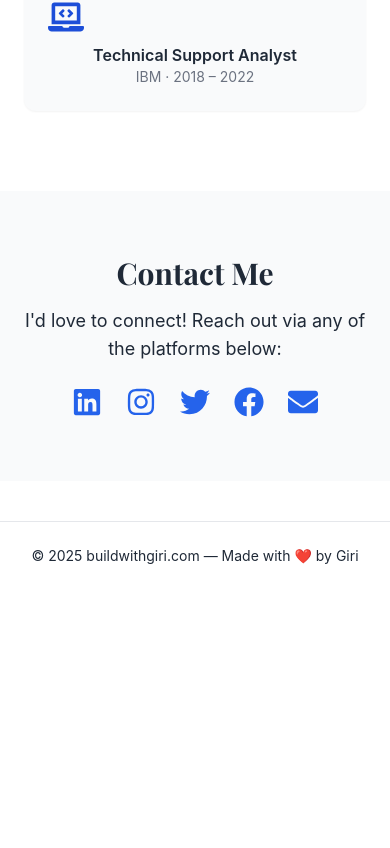
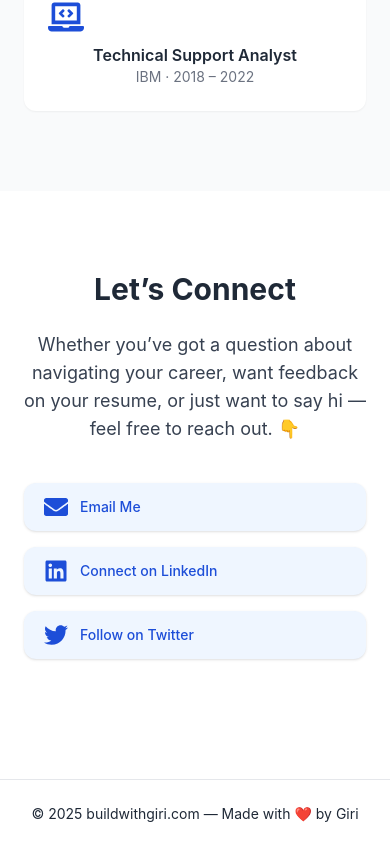
Before and after one commit to giriraj1310/buildwithgiri, a React (Vite) app: page / in a window 390 px wide. Shown: the part 2511-3359 px from the top of the page. Before the commit the page ends 3101 px from the top, so only its background shows below. Built offline with nearby package versions, Linux system fonts and the light colour scheme.

Commit message:
Improved mobile view with navbar adding pill buttons and made changes to the contact section

```diff
--- a/src/components/Navbar.jsx
+++ b/src/components/Navbar.jsx
@@ -88,24 +88,37 @@ export default function Navbar({ isMobileMenuOpen, setMobileMenuOpen }) {
             </nav>
 
             {isMobileMenuOpen && (
-        <div className="md:hidden bg-white shadow-md px-6 py-4 space-y-2">
-          <Link to="about" smooth={true} duration={500} offset={-60} className="block hover:text-blue-600 cursor-pointer">
+                <div className="md:hidden fixed top-16 left-0 w-full bg-white shadow-md px-6 py-4 space-y-3 z-40">
+                    <Link
+                        to="about"
+                        smooth={true}
+                        duration={500}
+                        offset={-60}
+                        className="block text-center px-4 py-2 rounded-full bg-blue-50 hover:bg-blue-100 text-blue-700 transition font-medium"
+                    >
                         About
                     </Link>
-          <Link to="career" smooth={true} duration={500} offset={-60} className="block hover:text-blue-600 cursor-pointer">
+                    <Link
+                        to="career"
+                        smooth={true}
+                        duration={500}
+                        offset={-60}
+                        className="block text-center px-4 py-2 rounded-full bg-blue-50 hover:bg-blue-100 text-blue-700 transition font-medium"
+                    >
                         Career
                     </Link>
-          {/* <Link to="students" smooth={true} duration={500} offset={-60} className="block hover:text-blue-600 cursor-pointer">
-            For Students
-          </Link>
-          <Link to="blog" smooth={true} duration={500} offset={-60} className="block hover:text-blue-600 cursor-pointer">
-            Blog
-          </Link> */}
-          <Link to="contact" smooth={true} duration={500} offset={-60} className="block hover:text-blue-600 cursor-pointer">
+                    <Link
+                        to="contact"
+                        smooth={true}
+                        duration={500}
+                        offset={-60}
+                        className="block text-center px-4 py-2 rounded-full bg-blue-50 hover:bg-blue-100 text-blue-700 transition font-medium"
+                    >
                         Contact
                     </Link>
                 </div>
             )}
+
         </>
     );
 }
--- a/src/sections/Career.jsx
+++ b/src/sections/Career.jsx
@@ -8,23 +8,23 @@ import { FaLaptopCode } from "react-icons/fa";
 
 export default function Career() {
     return (
-        <section className="py-20 px-6 bg-white text-center">
+        <section className="py-20 px-6 bg-gray-50 text-center">
             <h3 className="text-3xl font-bold mb-6">My Career Path</h3>
             <p className="max-w-3xl mx-auto text-lg text-gray-700 mb-10">
                 From 3 internships and full time at IBM, exploring consulting at Oracle to managing enterprise clients at Adobe, my career has been about solving real problems, building systems that scale, and helping people grow along the way.
             </p>
             <div className="max-w-4xl mx-auto grid grid-cols-1 sm:grid-cols-2 md:grid-cols-3 gap-6">
-                <div className="bg-gray-50 rounded-xl p-6 shadow-sm">
+                <div className="bg-white rounded-xl p-6 shadow-sm">
                     <div className="text-4xl text-red-600 mb-2"><SiAdobe /></div>
                     <p className="font-semibold">Support Services Manager</p>
                     <p className="text-sm text-gray-500">Adobe · 2024 – Present</p>
                 </div>
-                <div className="bg-gray-50 rounded-xl p-6 shadow-sm">
+                <div className="bg-white rounded-xl p-6 shadow-sm">
                     <div className="text-4xl text-orange-500 mb-2"><SiOracle /></div>
                     <p className="font-semibold">Principal Consultant</p>
                     <p className="text-sm text-gray-500">Oracle · 2022 – 2024</p>
                 </div>
-                <div className="bg-gray-50 rounded-xl p-6 shadow-sm">
+                <div className="bg-white rounded-xl p-6 shadow-sm">
                     <div className="text-4xl text-blue-700 mb-2"><FaLaptopCode /></div>
                     <p className="font-semibold">Technical Support Analyst</p>
                     <p className="text-sm text-gray-500">IBM · 2018 – 2022</p>
--- a/src/sections/Contact.jsx
+++ b/src/sections/Contact.jsx
@@ -1,20 +1,66 @@
+// // src/sections/Contact.jsx
+
+// import React from "react";
+// import { FaLinkedin, FaInstagram, FaTwitter, FaFacebook, FaEnvelope } from "react-icons/fa";
+
+// export default function Contact() {
+//   return (
+//     <section id="contact" className="py-16 px-6 bg-gray-50 text-center">
+//       <h3 className="text-3xl font-display font-semibold mb-4">Contact Me</h3>
+//       <p className="text-lg mb-6">I'd love to connect! Reach out via any of the platforms below:</p>
+//       <div className="flex justify-center gap-6 text-3xl text-blue-600">
+//         <a href="https://www.linkedin.com/in/girirajbhagat" target="_blank" rel="noopener noreferrer" className="hover:scale-110 transition-transform"><FaLinkedin /></a>
+//         <a href="https://www.instagram.com/gb.eth" target="_blank" rel="noopener noreferrer" className="hover:scale-110 transition-transform"><FaInstagram /></a>
+//         <a href="https://twitter.com/GirirajBhagat" target="_blank" rel="noopener noreferrer" className="hover:scale-110 transition-transform"><FaTwitter /></a>
+//         <a href="https://www.facebook.com/giriraj.bhagat.5" target="_blank" rel="noopener noreferrer" className="hover:scale-110 transition-transform"><FaFacebook /></a>
+//         <a href="mailto:buildwithgiri@gmail.com" className="hover:scale-110 transition-transform"><FaEnvelope /></a>
+//       </div>
+//     </section>
+//   );
+// }
+
 // src/sections/Contact.jsx
 
 import React from "react";
-import { FaLinkedin, FaInstagram, FaTwitter, FaFacebook, FaEnvelope } from "react-icons/fa";
+import { FaLinkedin, FaEnvelope, FaTwitter } from "react-icons/fa";
 
 export default function Contact() {
   return (
-    <section id="contact" className="py-16 px-6 bg-gray-50 text-center">
-      <h3 className="text-3xl font-display font-semibold mb-4">Contact Me</h3>
-      <p className="text-lg mb-6">I'd love to connect! Reach out via any of the platforms below:</p>
-      <div className="flex justify-center gap-6 text-3xl text-blue-600">
-        <a href="https://www.linkedin.com/in/girirajbhagat" target="_blank" rel="noopener noreferrer" className="hover:scale-110 transition-transform"><FaLinkedin /></a>
-        <a href="https://www.instagram.com/gb.eth" target="_blank" rel="noopener noreferrer" className="hover:scale-110 transition-transform"><FaInstagram /></a>
-        <a href="https://twitter.com/GirirajBhagat" target="_blank" rel="noopener noreferrer" className="hover:scale-110 transition-transform"><FaTwitter /></a>
-        <a href="https://www.facebook.com/giriraj.bhagat.5" target="_blank" rel="noopener noreferrer" className="hover:scale-110 transition-transform"><FaFacebook /></a>
-        <a href="mailto:buildwithgiri@gmail.com" className="hover:scale-110 transition-transform"><FaEnvelope /></a>
-      </div>
+    <section className="py-20 px-6 bg-white text-center">
+      <h3 className="text-3xl font-bold mb-6">Let’s Connect</h3>
+      <p className="max-w-2xl mx-auto text-lg text-gray-700 mb-10">
+        Whether you’ve got a question about navigating your career, want feedback on your resume, or just want to say hi — feel free to reach out. 👇
+      </p>
+      <div className="flex flex-col sm:flex-row justify-center gap-4 sm:gap-6 mt-6">
+  <a
+    href="mailto:giriraj@example.com"
+    aria-label="Email"
+    className="flex items-center gap-3 bg-blue-50 hover:bg-blue-100 transition px-5 py-3 rounded-xl shadow text-blue-700"
+  >
+    <FaEnvelope className="text-2xl" />
+    <span className="text-sm font-medium">Email Me</span>
+  </a>
+  <a
+    href="https://www.linkedin.com/in/girirajbhagat/"
+    target="_blank"
+    rel="noopener noreferrer"
+    aria-label="LinkedIn"
+    className="flex items-center gap-3 bg-blue-50 hover:bg-blue-100 transition px-5 py-3 rounded-xl shadow text-blue-700"
+  >
+    <FaLinkedin className="text-2xl" />
+    <span className="text-sm font-medium">Connect on LinkedIn</span>
+  </a>
+  <a
+    href="https://twitter.com/yourhandle"
+    target="_blank"
+    rel="noopener noreferrer"
+    aria-label="Twitter"
+    className="flex items-center gap-3 bg-blue-50 hover:bg-blue-100 transition px-5 py-3 rounded-xl shadow text-blue-700"
+  >
+    <FaTwitter className="text-2xl" />
+    <span className="text-sm font-medium">Follow on Twitter</span>
+  </a>
+</div>
     </section>
   );
 }
```
Lines whose indentation alone changed are shown as unchanged.
